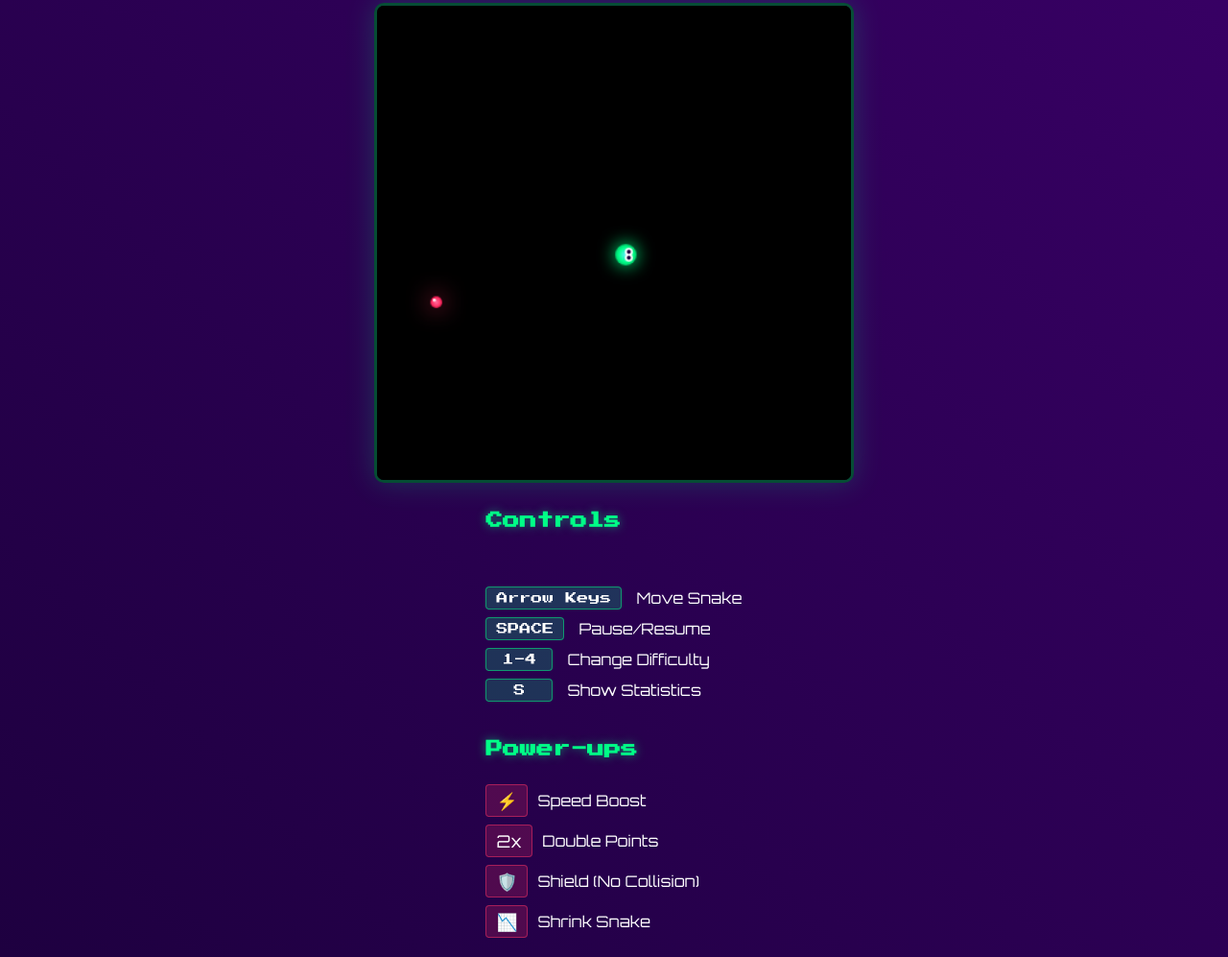
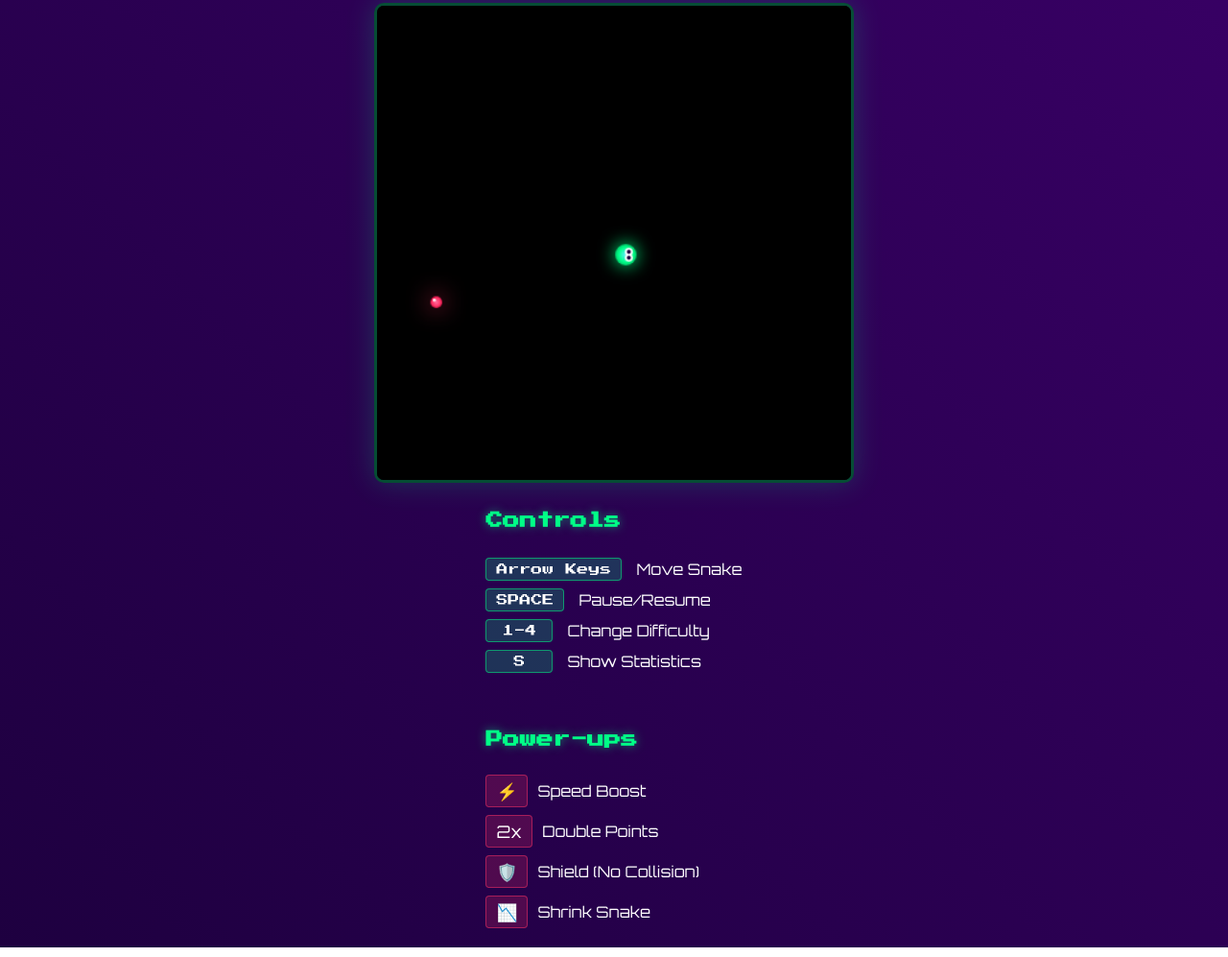
Before and after one commit to fahimrahman701/Projects-Snake-Game-usign-web-stack, a plain HTML site: page Snake Game usign web stack/index.html in a window 1280 px wide. Shown: the part 165-1162 px from the top of the page at 96% size. Drawn offline with Linux system fonts and the light colour scheme.

```diff
--- a/Snake Game usign web stack/styles.css
+++ b/Snake Game usign web stack/styles.css
@@ -733,7 +733,7 @@ h1 {
     }
 
     .controls-info {
-        gap: 40px;
+        gap:10px;
         max-width: 800px;
     }
 
@@ -742,6 +742,9 @@ h1 {
         margin-bottom: 20px;
     }
 
+    .controls-grid{
+        margin-bottom: 50px;
+    }
 
 
     .control-item, .power-up-item {
```
